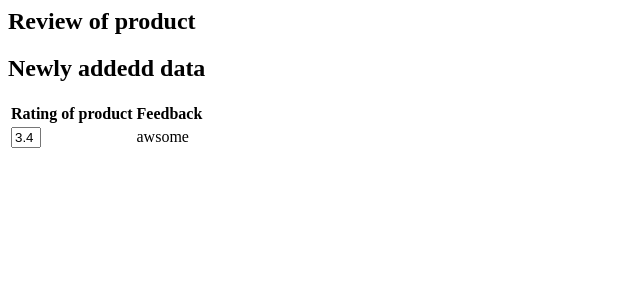
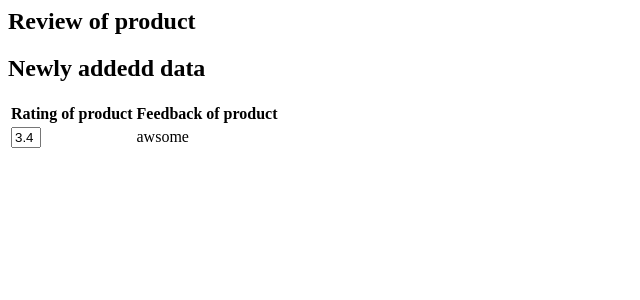
Before and after one commit to shaharbana/sample, a Django app: page /ViewReview/ in a window 1280 px wide. Shown: the top 300 px of the page, without its empty margins (0-640 px from the left). Run offline with Django 3.2, Linux system fonts and the light colour scheme; data comes from the database, SQL or seed files in the repository; some libraries are stand-ins or nearby versions.

Commit message:
feedback name changed

```diff
--- a/template/ViewReview.html
+++ b/template/ViewReview.html
@@ -8,7 +8,7 @@
 		<table>
 			<tr>
 			<th>Rating of product</th>
-			<th>Feedback</th>
+			<th>Feedback of product</th>
 			</tr>
 			{% for v in data %}
 				<tr>
```
